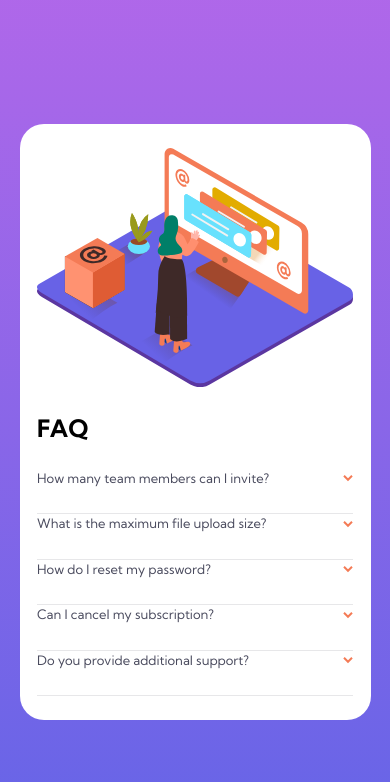
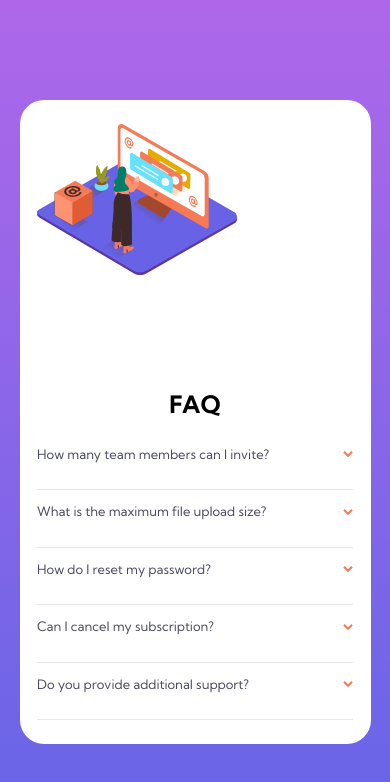
Before and after one commit to A14313/faq-FEM, a website built with Parcel: page src/index.html in a window 390 px wide. Built offline with nearby package versions, Linux system fonts and the light colour scheme.

Commit message:
Created the layout for mobile
Added the image absolute and visibility hidden.

```diff
--- a/src/index.html
+++ b/src/index.html
@@ -12,8 +12,11 @@
         <main class="main">
             <div class="container">
                 <div class="card">
-                    <div class="container">
-                        <img class="card__img" src="images/illustration-woman-online-mobile.svg" alt="">
+
+                    <div class="card__img">
+                        <img src="images/illustration-woman-online-mobile.svg" alt="" visible>
+                        <img src="images/illustration-woman-online-mobile.svg" alt="" hidden>
+                    </div>
 
                     <div class="card__content">
                         <h1 class="">FAQ</h1>
@@ -85,7 +88,7 @@
                             </div>
                         </div>
                     </div>
-                    </div>
+
 
                 </div>
             </div>
--- a/src/scss/main.scss
+++ b/src/scss/main.scss
@@ -32,21 +32,58 @@ body {
     border-radius: 2em;
     padding-block: 2em;
 
+
+
+
+
+
+    & > * {
+
+
+        width: 90%;
+        max-width: 1200px;
+        margin-inline: auto;
+    }
+
+    &__img {
+        position: relative;
+
+
+        & img[visible] {
+            position: absolute;
+
+            width: 70%;
+            max-width: 200px;
+
+        }
+
+        & img[hidden] {
+            visibility: hidden;
+        }
+    }
+
     &__content {
 
         display: flex;
         flex-direction: column;
         justify-content: center;
         align-items: space-between;
+        //        margin-block-start: 10rem;
 
-        & h1 {
+        h1 {
             line-height: 1;
             margin-block: 1.2em;
+            text-align: center;
         }
     }
 
     &__faqs {
         position: relative;
+        cursor: pointer;
+
+        & + & {
+            margin-block-start: 1em;
+        }
 
         &::after {
             content: '';
@@ -66,6 +103,7 @@ body {
             justify-content: space-between;
             align-items: center;
 
+
             .arrow {
                 transition: transform var(--transition-speed) ease;
             }
@@ -75,7 +113,7 @@ body {
         &__answer {
             font-size: var(--fs-500);
             color: var(--clr-text-dark-primary);
-            margin-block-end: 2em;
+            margin-block: 1em;
 
             transition: max-height var(--transition-speed) ease;
             max-height: 0;
```
Also changed, not shown: dist/index.html, 2 other files. Lines whose indentation alone changed are shown as unchanged.
